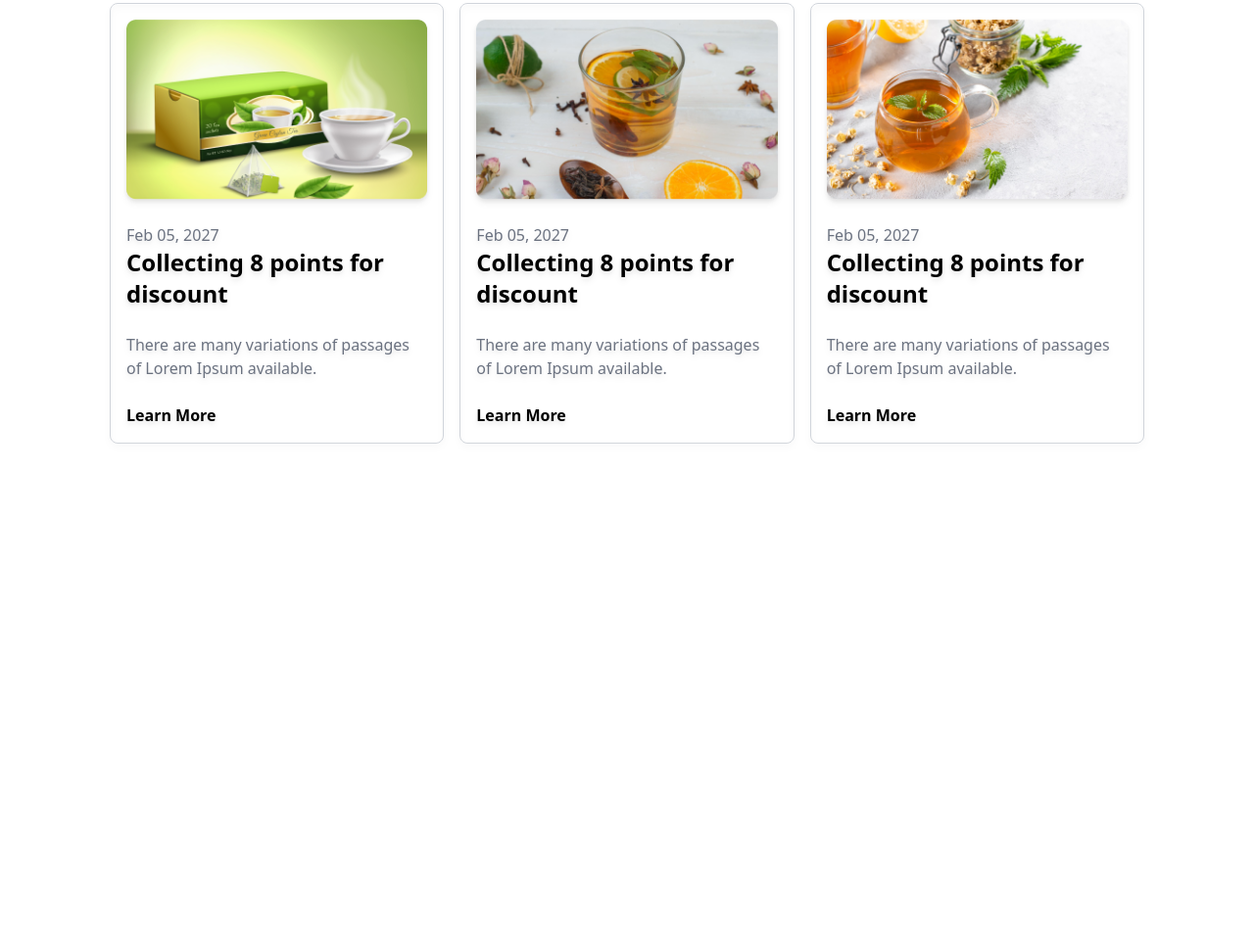
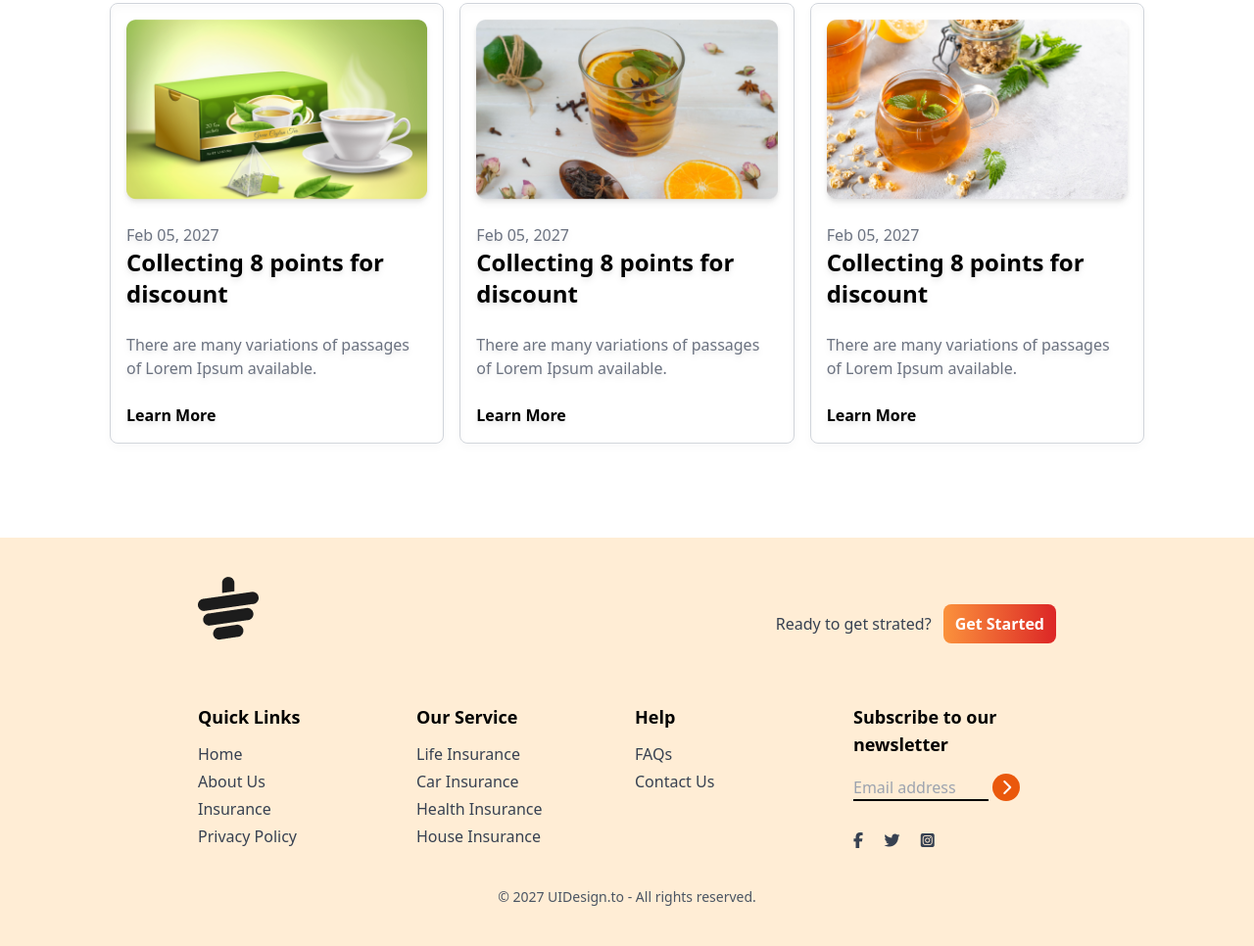
Before and after one commit to najmussakib2142/tea-house-tailwid, a plain HTML site: page index.html in a window 1280 px wide. Shown: the part 2696-3662 px from the top of the page at 98% size. Before the commit the page ends 3245 px from the top, so only its background shows below. Drawn offline with nearby package versions, Linux system fonts and the light colour scheme.

Commit message:
footer section completed and few revision needed

```diff
--- a/index.html
+++ b/index.html
@@ -313,7 +313,106 @@ overflow-hidden p-2">
                 </div>
             </div>
         </section>
+
     </main>
+
+    <!-- Footer section -->
+
+    <section class="bg-orange-100 text-gray-700 py-10 px-4 md:px-14">
+        <div class="w-9/12 mx-auto">
+            <!-- logo -->
+            <div class="mb-8 flex justify-between">
+                <img class="mb-8" src="images/cup.png" alt="">
+                <div class="flex items-center gap-3">
+                    <h4>Ready to get strated?</h4>
+                    <button
+                        class="bg-gradient-to-r from-orange-400 to-red-600 px-3 py-2 text-white rounded-lg font-semibold">Get
+                        Started</button>
+                </div>
+            </div>
+
+            <!-- links -->
+            <div class="grid grid-cols-1 md:grid-cols-2 lg:grid-cols-4 gap-4">
+
+                <!-- first cols -->
+                <div>
+                    <h2 class="font-semibold text-lg mb-3 text-black">Quick Links</h2>
+                    <ul class="">
+                        <li class="mb-1">
+                            <a class="hover:text-orange-600" href="#">Home</a>
+                        </li>
+                        <li class="mb-1">
+                            <a class="hover:text-orange-600" href="#">About Us</a>
+                        </li>
+                        <li class="mb-1">
+                            <a class="hover:text-orange-600" href="#">Insurance</a>
+                        </li>
+                        <li>
+                            <a class="hover:text-orange-600" href="#">Privacy Policy</a>
+                        </li>
+                    </ul>
+                </div>
+                <!-- Second column -->
+                <div>
+                    <h2 class="font-semibold text-lg mb-3 text-black">Our Service</h2>
+                    <ul class="">
+                        <li class="mb-1">
+                            <a class="hover:text-orange-600" href="#">Life Insurance</a>
+                        </li>
+                        <li class="mb-1">
+                            <a class="hover:text-orange-600" href="#">Car Insurance</a>
+                        </li>
+                        <li class="mb-1">
+                            <a class="hover:text-orange-600" href="#">Health Insurance</a>
+                        </li>
+                        <li>
+                            <a class="hover:text-orange-600" href="#">House Insurance</a>
+                        </li>
+                    </ul>
+                </div>
+                <!-- Third column -->
+                <div>
+                    <h2 class="font-semibold text-lg mb-3 text-black">Help</h2>
+                    <ul class="">
+                        <li class="mb-1">
+                            <a class="hover:text-orange-600" href="#">FAQs</a>
+                        </li>
+                        <li class="mb-1">
+                            <a class="hover:text-orange-600" href="#">Contact Us</a>
+                        </li>
+                    </ul>
+                </div>
+
+                <!-- Fourth column -->
+
+                <div>
+                    <h2 class="font-semibold text-lg mb-4 text-black">Subscribe to our newsletter</h2>
+
+                    <div class="flex flex-col space-y-2 ">
+                        <div>
+                            <input placeholder="Email address" type="text"
+                                class="bg-transparent border-b-2 border-black w-4/6">
+                            <i
+                                class="fa-solid fa-chevron-right h-7 w-7 bg-orange-600 inline-flex rounded-full text-white justify-center items-center">
+                            </i>
+                            <div class="flex justify-between mb-2 mt-8 w-2/5">
+                                <i class="fa-brands fa-facebook-f"></i>
+                                <i class="fa-brands fa-twitter"></i>
+                                <i class="fa-brands fa-square-instagram"></i>
+                            </div>
+                        </div>
+                    </div>
+                </div>
+
+            </div>
+
+            <div class="text-center pt-4 mt-4">
+                <p class="text-sm text-gray-600">© 2027 UIDesign.to - All rights reserved.</p>
+            </div>
+        </div>
+    </section>
+
+
 </body>
 
 </html>
```
